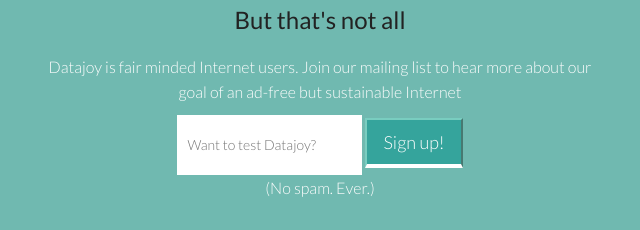
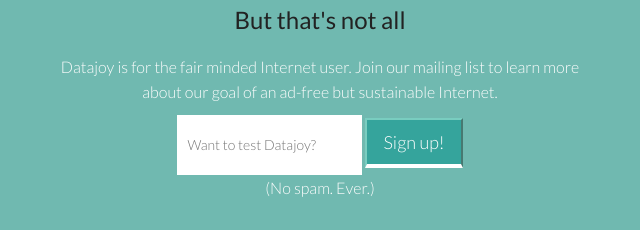
Before and after one commit to datajoyapp/datajoy, a website: page index.html in a window 1280 px wide. Shown: the part 498-728 px from the top of the page, 320-960 px from the left. Drawn offline with nearby package versions, Linux system fonts and the light colour scheme.

Commit message:
language

```diff
--- a/index.html
+++ b/index.html
@@ -7,7 +7,7 @@
 		<!-- BASICS -->
         <meta charset="utf-8">
 		<meta http-equiv="X-UA-Compatible" content="IE=edge,chrome=1">
-        <title>Datajoy | Adblocker for your whole network</title>
+        <title>Datajoy | Save data, surf more</title>
         <meta name="description" content="">
 		<meta name="viewport" content="width=device-width, initial-scale=1.0">
 		<link rel="stylesheet" type="text/css" href="/public/css/isotope.css" media="screen" />
@@ -88,7 +88,7 @@
                             </div>
                             <p><sup>Let us know if you would like Datajoy to come to your country next</sup></p>
 							<h3 class="slogan">But that's not all</h3>
-							<p>Datajoy is fair minded Internet users. Join our mailing list to hear more about our goal of an ad-free but sustainable Internet</p>
+							<p>Datajoy is for the fair minded Internet user. Join our mailing list to learn more about our goal of an ad-free but sustainable Internet.</p>
 							<div class="subcription-info text-center">
             					<form class="subscribe_form contact-form" action="//datajoy.us8.list-manage.com/subscribe/post?u=019dddf73b578f446f671e038&amp;id=30d61ec5f7" method="post" id="mc-embedded-subscribe-form" name="mc-embedded-subscribe-form" class="validate" target="_blank" novalidate>
 
```
